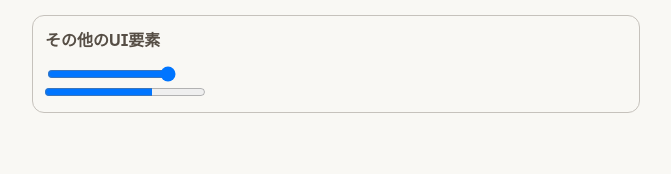
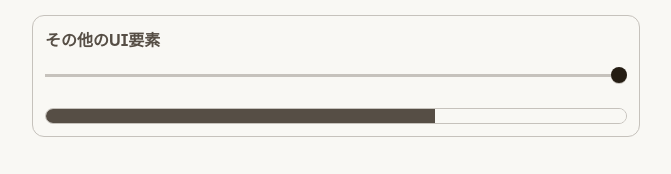
Before and after one commit to mgn901/m13tk, a React app: page / in a window 1280 px wide. Shown: the part 1531-1705 px from the top of the page, without its empty margins (304-975 px from the left). Built offline with nearby package versions, Linux system fonts and the light colour scheme; the HTML template or start-up script is replaced by a standard one; a web font is replaced by a local one.

Commit message:
スライダーとプログレスバーに対するサポートを追加した。

```diff
--- a/src/scss/input.scss
+++ b/src/scss/input.scss
@@ -93,9 +93,79 @@
 }
 
 .tkinput-range {
-
+	@extend %cntchip;
+	width: 100%;
+	background: transparent;
+	&::-webkit-slider-runnable-track {
+		height: 3px;
+		background: var(--tkcolor-bg2);
+	}
+	&::-moz-range-track {
+		height: 3px;
+		background: var(--tkcolor-bg2);
+	}
+	&::-webkit-slider-thumb {
+		width: 1rem;
+		height: 1rem;
+		border: 0;
+		border-radius: 50%;
+		box-shadow: $tkshadow-btn, 0 0 0 0px var(--tkcolor-shadow);
+		background: var(--tkcolor-fg0);
+		outline: none;
+		-webkit-tap-highlight-color: transparent;
+		appearance: none;
+		-webkit-appearance: none;
+		transform: translate(0, calc(-.5rem + 1px));
+		transition: box-shadow .1s $tktransition-in, background .1s $tktransition-in;
+		&:hover, &:focus {
+			box-shadow: $tkshadow-btn, 0 0 0 3px var(--tkcolor-shadow);
+		}
+		&:active {
+			box-shadow: $tkshadow-btn-transparent, 0 0 0 3px var(--tkcolor-shadow);
+			background: var(--tkcolor-fg1);
+		}
+	}
+	&::-moz-range-thumb {
+		width: 1rem;
+		height: 1rem;
+		border: 0;
+		border-radius: 50%;
+		box-shadow: $tkshadow-btn, 0 0 0 0px var(--tkcolor-shadow);
+		background: var(--tkcolor-fg0);
+		outline: none;
+		-webkit-tap-highlight-color: transparent;
+		appearance: none;
+		-webkit-appearance: none;
+		transition: box-shadow .1s $tktransition-in, background .1s $tktransition-in;
+		&:hover, &:focus {
+			box-shadow: $tkshadow-btn, 0 0 0 3px var(--tkcolor-shadow);
+		}
+		&:active {
+			box-shadow: $tkshadow-btn-transparent, 0 0 0 3px var(--tkcolor-shadow);
+			background: var(--tkcolor-fg1);
+		}
+	}
+	&:disabled {
+		opacity: .3;
+	}
 }
 
 .tkinput-progress {
-
+	@extend %cntchip;
+	width: 100%;
+	min-height: 1rem;
+	margin-block-start: .5rem;
+	border: 1px var(--tkcolor-bg2) solid;
+	border-radius: .5rem;
+	background: var(--tkcolor-bg0);
+	overflow: hidden;
+	&::-webkit-progress-bar {
+		background: var(--tkcolor-bg0);
+	}
+	&::-webkit-progress-value {
+		background: var(--tkcolor-fg1);
+	}
+	&::-moz-progress-bar {
+		background: var(--tkcolor-fg1);
+	}
 }
```
